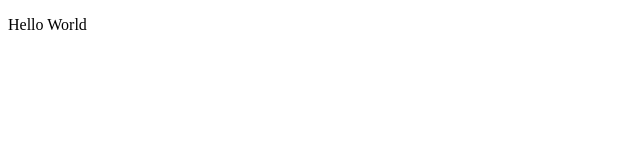
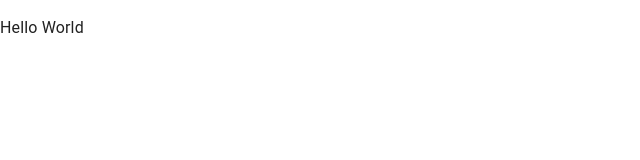
Before and after one commit to Damasy/stream-me, a Next.js app: page / in a window 1280 px wide. Shown: the top 160 px of the page, without its empty margins (0-640 px from the left). Built offline with nearby package versions, Linux system fonts and the light colour scheme.

Commit message:
provide a theme for the core app component

```diff
--- a/pages/_app.tsx
+++ b/pages/_app.tsx
@@ -1,6 +1,16 @@
 import App from 'next/app';
-import React from 'react';
+import React, { useEffect } from 'react';
+import { CssBaseline } from '@mui/material';
+import { ThemeProvider } from '@mui/material';
 
-export default ({Component, pageProps}) => (
-  <Component {...pageProps} />
-)
+import { themeDark, themeLight } from 'lib/theme';
+
+export default function MyApp ({Component, pageProps}) {
+
+  return (
+    <ThemeProvider theme={false ? themeDark : themeLight}>
+      <CssBaseline />
+      <Component {...pageProps} />
+    </ThemeProvider>
+  )
+}
```
